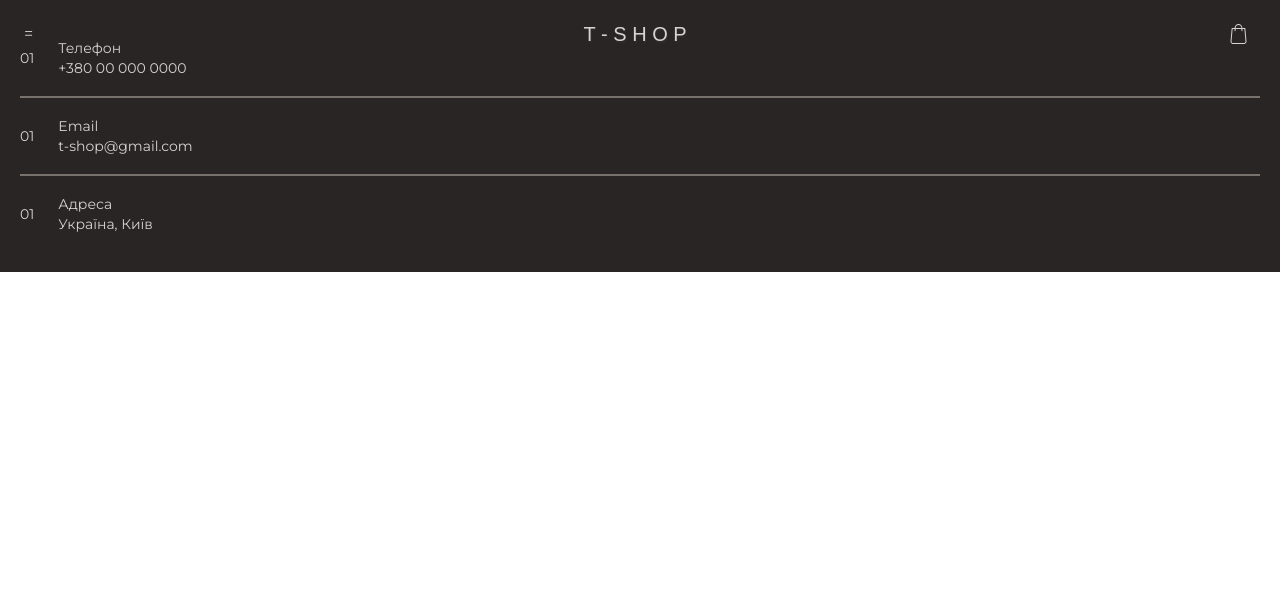
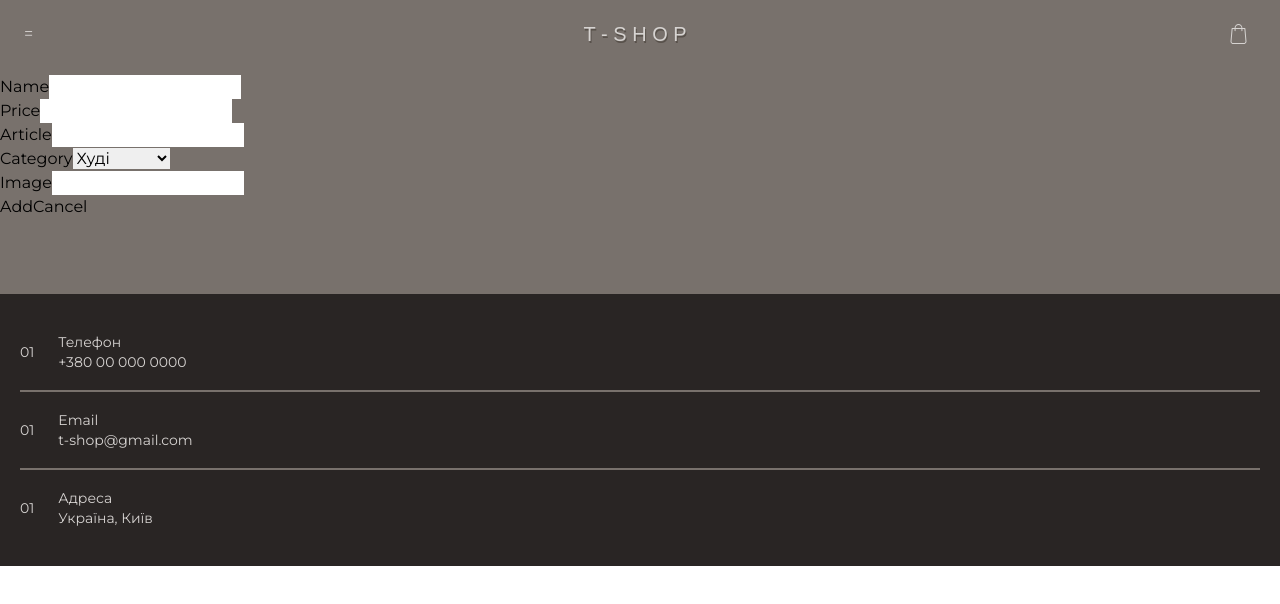
Before and after one commit to OleksandrPyvko/shop, a React (Vite) app: page /item/1 in a window 1280 px wide. Shown: the top 604 px of the page. Built offline with nearby package versions, Linux system fonts and the light colour scheme; no server answers; the database is empty; a web font is replaced by a local one.

Commit message:
admin tools

```diff
--- a/package.json
+++ b/package.json
@@ -13,6 +13,7 @@
     "@supabase/supabase-js": "^2.43.4",
     "@tanstack/react-query": "^5.40.1",
     "framer-motion": "^11.1.9",
+    "react-hook-form": "^7.51.5",
     "react-icons": "^5.2.0",
     "react-router-dom": "^6.23.1"
   },
--- a/src/components/AdminPage.jsx
+++ b/src/components/AdminPage.jsx
@@ -1,5 +1,63 @@
+import { useForm } from "react-hook-form";
+import FormRow from "./FormRow";
+import { createItem } from "../services/apiCatalog";
+import { useMutation, useQueryClient } from "@tanstack/react-query";
+
 function AdminPage() {
-  return <form></form>;
+  const { register, handleSubmit } = useForm();
+
+  const queryClient = useQueryClient();
+
+  const { mutate, isLoading } = useMutation({
+    mutationFn: createItem,
+    onSuccess: () => {
+      console.log("item added");
+      queryClient.invalidateQueries({
+        queryKey: ["items"],
+      });
+    },
+    onError: (err) => console.error(err),
+  });
+
+  function onSubmit(data) {
+    mutate(data);
+  }
+
+  return (
+    <form onSubmit={handleSubmit(onSubmit)} className="py-[75px] bg-stone-500">
+      <FormRow>
+        <label htmlFor="name">Name</label>
+        <input type="text" id="name" {...register("name")} />
+      </FormRow>
+
+      <FormRow>
+        <label htmlFor="price">Price</label>
+        <input type="number" id="price" {...register("price")} />
+      </FormRow>
+
+      <FormRow>
+        <label htmlFor="article">Article</label>
+        <input type="number" id="article" {...register("article")} />
+      </FormRow>
+
+      <FormRow>
+        <label htmlFor="category">Category</label>
+        <select type="text" id="category" {...register("category")}>
+          <option value="hoodies">Худі</option>
+          <option value="skirts">Спідниці</option>
+          <option value="sweatshirts">Світшоти</option>
+        </select>
+      </FormRow>
+
+      <FormRow>
+        <label htmlFor="image">Image</label>
+        <input accept="image/*" id="image" {...register("image")} />
+      </FormRow>
+
+      <button type="submit">Add</button>
+      <button type="reset">Cancel</button>
+    </form>
+  );
 }
 
 export default AdminPage;
--- /dev/null
+++ b/src/components/FormRow.jsx
@@ -0,0 +1,9 @@
+function FormRow({children}) {
+    return (
+        <div>
+            {children}
+        </div>
+    )
+}
+
+export default FormRow
--- a/src/services/apiCatalog.js
+++ b/src/services/apiCatalog.js
@@ -12,7 +12,20 @@ export async function getItems(category) {
 }
 
 export async function getItemDetails(id) {
-  let { data, error } = await supabase.from("Items").select("*").eq("id", id).single();
+  let { data, error } = await supabase
+    .from("Items")
+    .select("*")
+    .eq("id", id)
+    .single();
   // console.log(data);
   return data;
 }
+
+export async function createItem(newItem) {
+  const { data, error } = await supabase
+    .from("Items")
+    .insert([newItem])
+    .select();
+
+  if (error) throw new Error(error.message);
+}
--- a/src/ui/AppLayout.jsx
+++ b/src/ui/AppLayout.jsx
@@ -4,11 +4,13 @@ import Footer from "../components/Footer";
 import Menu from "../components/Menu";
 import MenuCatalog from "../components/MenuCatalog";
 import Cart from "../components/Cart";
+import AdminPage from "../components/AdminPage";
 
 function AppLayout() {
   return (
     <div className="min-h-screen">
       <Header />
+      <AdminPage />
       <Menu />
       {/* <Cart /> */}
       <MenuCatalog />
```
Also changed, not shown: 1 other file (tests, documents, lock files or other folders).
